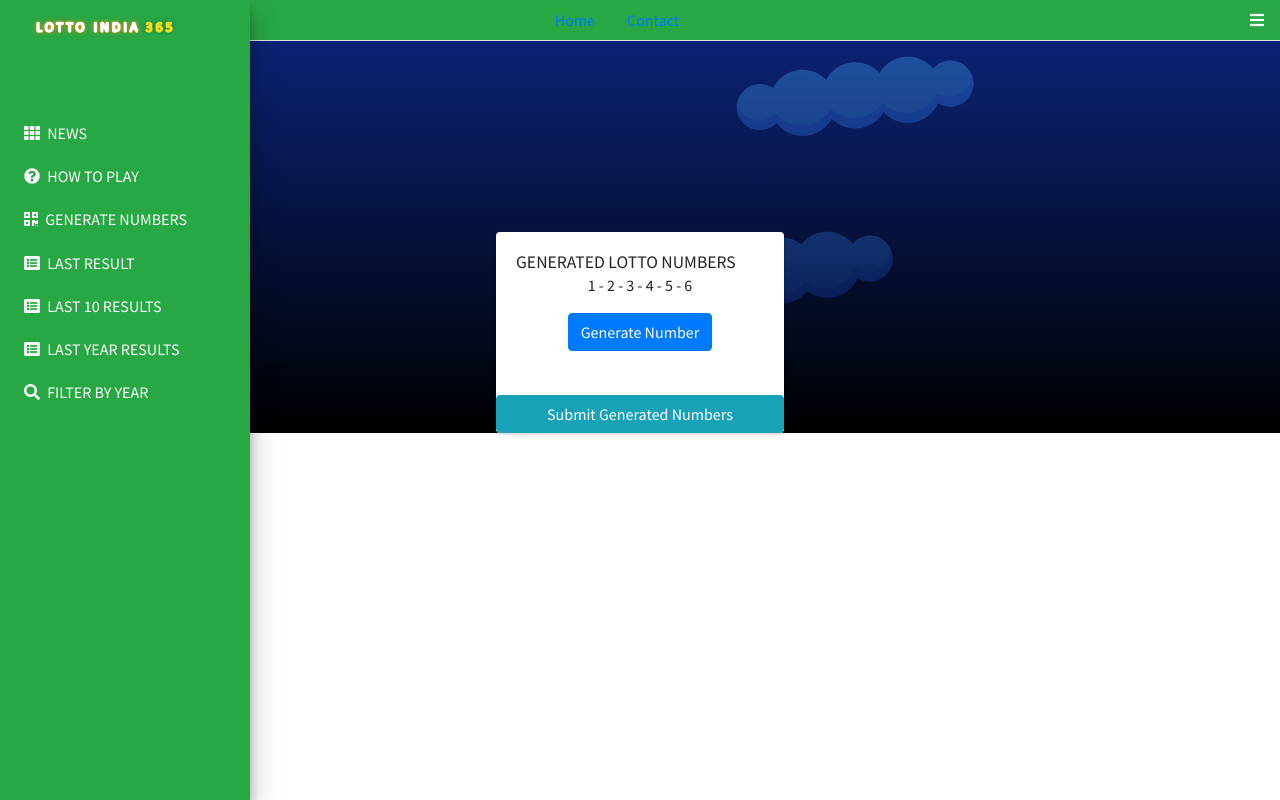
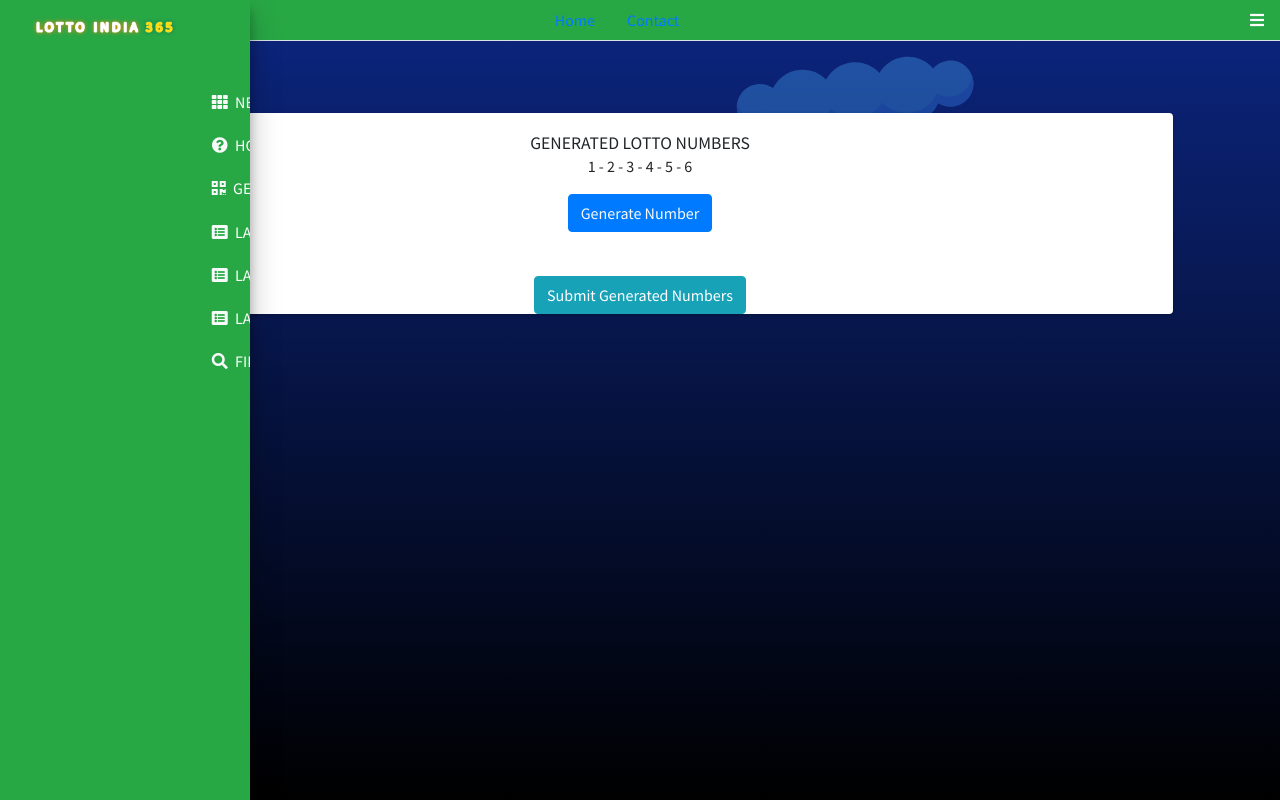
Before and after one commit to kupskano/indianolotto, a PHP site: page /number_generator.php in a window 1280 px wide. Run offline with PHP 8.4, Linux system fonts and the light colour scheme; some libraries are stand-ins or nearby versions.

Commit message:
fix footer

```diff
--- a/head.php
+++ b/head.php
@@ -5,7 +5,7 @@
   <meta name="viewport" content="width=device-width, initial-scale=1">
   <meta http-equiv="x-ua-compatible" content="ie=edge">
 
-  <title>AdminLTE 3 | Dashboard 2</title>
+  <title>Lotto India 365 | PLAY NOW!</title>
 
   <link rel="stylesheet" href="style.css">
   <link rel="stylesheet" href="cloud.css">
@@ -18,8 +18,9 @@
   <!-- Google Font: Source Sans Pro -->
   <link href="https://fonts.googleapis.com/css?family=Source+Sans+Pro:300,400,400i,700" rel="stylesheet">
 </head>
-<body class="hold-transition sidebar-mini layout-fixed layout-navbar-fixed layout-footer-fixed">
-<div class="wrapper" style="background: linear-gradient(0deg, rgba(0,0,0,1) 0%, rgba(12,38,129,1) 100%); height: 100%;">
+<body class="hold-transition sidebar-mini layout-fixed layout-navbar-fixed layout-footer-fixed" style="background: linear-gradient(0deg, rgba(0,0,0,1) 0%, rgba(12,38,129,1) 100%); height: 100%;
+   ">
+<div class="col-12 p-0 m-0 mx-auto" >
 
 
   <!-- Navbar -->
--- a/number_generator.php
+++ b/number_generator.php
@@ -2,30 +2,23 @@
 <?php include "side.php"; ?>
 <?php include "cloud.php";?>
 
-
-  <br>
-  <center>
   		<!-- <form method="POST"> -->
-  		<div class="container" style="padding-top: 10rem;">
-  			<div class="card" style="width: 18rem;">
-			  <div class="card-body">
-			    <h5 class="card-title">GENERATED LOTTO NUMBERS</h5>
+  			<div class="card mx-auto mt-4 col-10">
+			  <div class="card-body text-center">
+			    <h5 class="card-title mx-auto col-12">GENERATED LOTTO NUMBERS</h5>
 			   <p class="card-text" id="numbers" >1 - 2 - 3 - 4 - 5 - 6</p>
-			    <a  class="btn btn-primary"  onclick="generate(6, 1, 60);">Generate Number</a>
+			    <a  class="btn btn-primary text-light mx-auto"  onclick="generate(6, 1, 60);">Generate Number</a>
 			  </div>
 			  <br>
-			  <button class="btn btn-info submit_generated_num" type="submit" name="">Submit Generated Numbers</button>
+			  <button class="btn btn-info mx-auto submit_generated_num" type="submit" name="">Submit Generated Numbers</button>
 			</div>
-  		</div>
   		<!-- </form> -->
-
-
-  	</center>
 
 
 
 <?php include "footer.php" ?>
 <script src="script/swal.js"></script>
+
 <script type="text/javascript">
     	function generate(size, lowest, highest) {
 	var numbers = [];
```
Also changed, not shown: last_10_result.php (+16 -16 lines).
